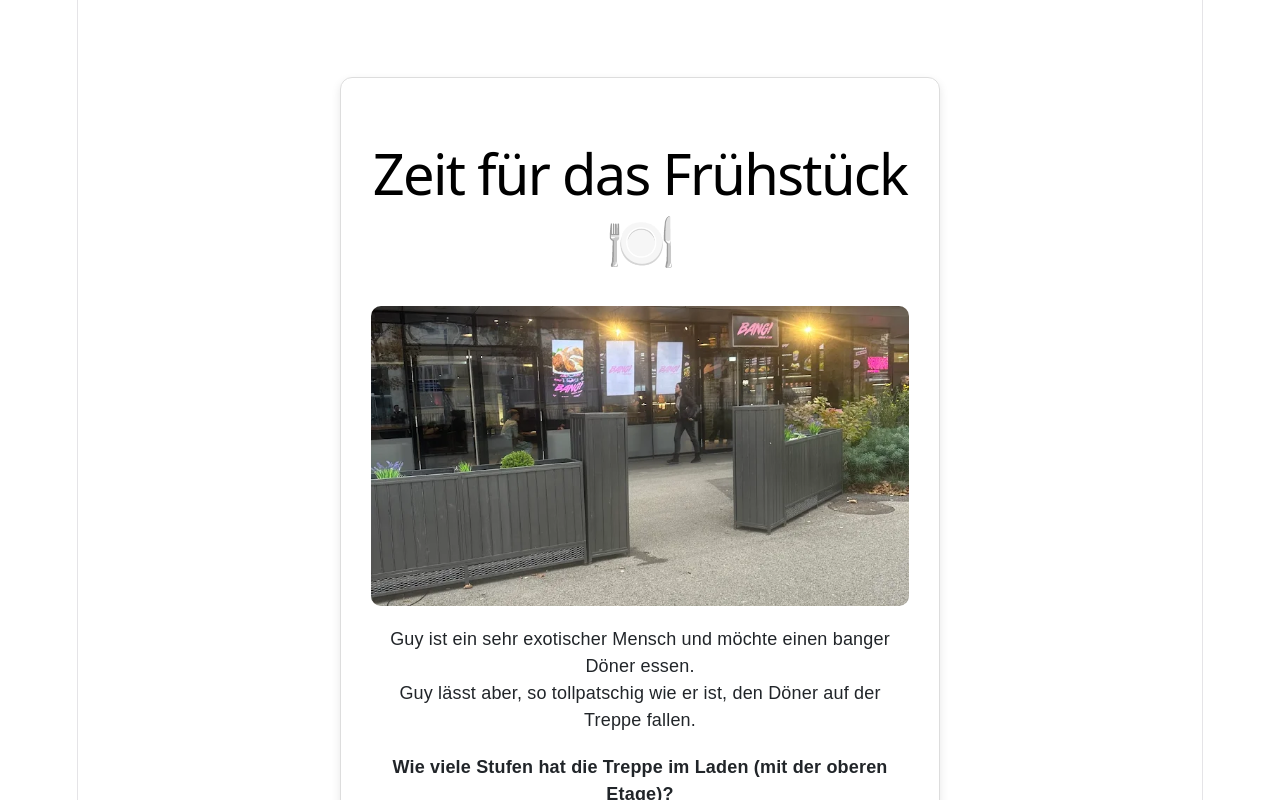
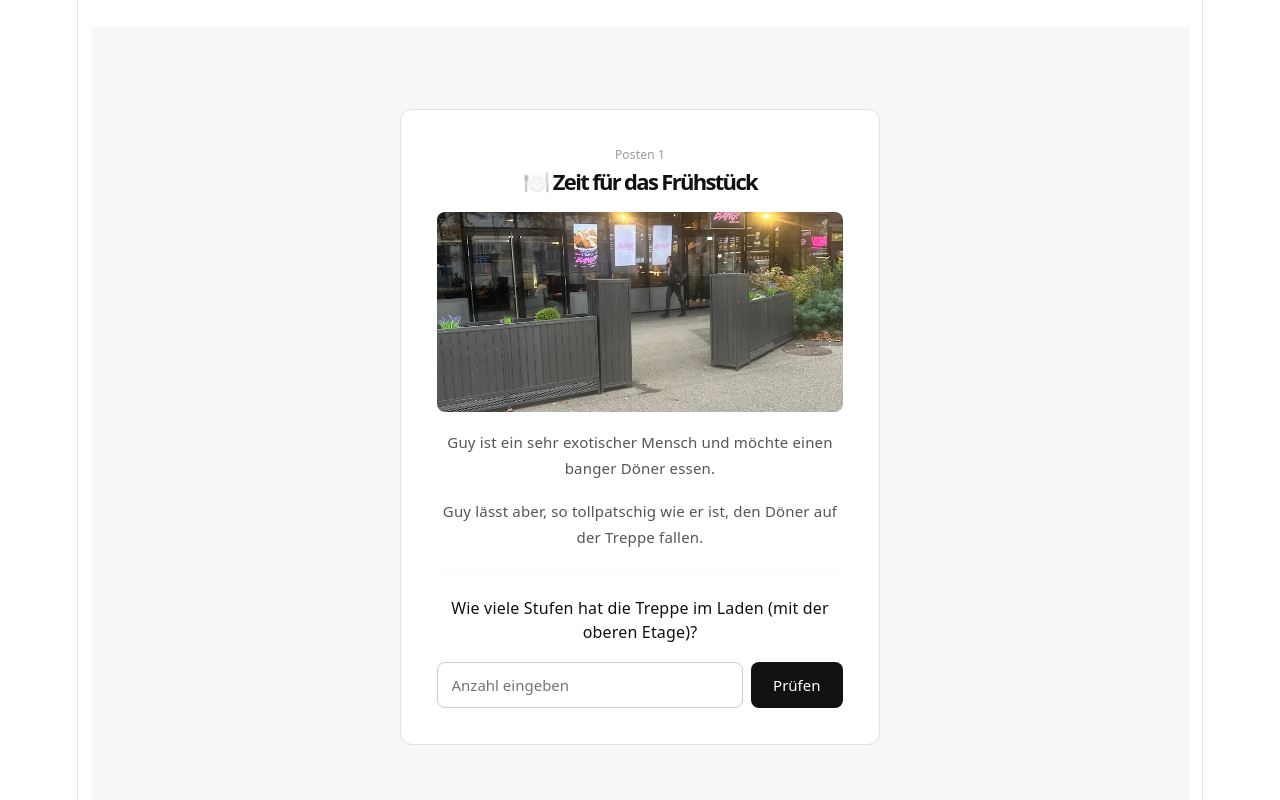
Before and after one commit to GuyNeeman/FoxTrailBBW, a React (Vite) app: page /#/ in a window 1280 px wide. Shown: the top 800 px of the page. Built offline with nearby package versions, Linux system fonts and the light colour scheme.

Commit message:
fix: Fix hashrouter and make everything look the same

```diff
--- a/src/main.jsx
+++ b/src/main.jsx
@@ -1,12 +1,6 @@
-import React from "react";
 import ReactDOM from "react-dom/client";
-import { HashRouter } from "react-router-dom";
 import "bootstrap/dist/css/bootstrap.min.css";
 import "./index.css";
 import App from "./App.jsx";
 
-ReactDOM.createRoot(document.getElementById("root")).render(
-    <HashRouter>
-        <App />
-    </HashRouter>
-);
+ReactDOM.createRoot(document.getElementById("root")).render(<App />);
--- a/src/posten/Posten1.jsx
+++ b/src/posten/Posten1.jsx
@@ -1,94 +1,54 @@
 import { useState } from "react";
 import { useNavigate } from "react-router-dom";
-import posten1 from "../assets/posten1.webp"
+import PostenCard from "./PostenCard";
+import { styles as s } from "./postenStyles";
+import posten1Image from "../assets/posten1.webp";
 
 export default function Posten1() {
   const [stufen, setStufen] = useState("");
+  const [feedback, setFeedback] = useState(null);
   const navigate = useNavigate();
 
-    const handleConfirm = () => {
+  const pruefen = () => {
     if (Number(stufen) === 10) {
+      setFeedback("correct");
       navigate("/posten2");
-        } else {
-            alert("Leider falsch. Versuche es erneut!");
+      return;
     }
+    setFeedback("wrong");
   };
 
   return (
-        <div
-            style={{
-                maxWidth: "600px",
-                margin: "50px auto",
-                padding: "30px",
-                border: "1px solid #ddd",
-                borderRadius: "12px",
-                boxShadow: "0 4px 10px rgba(0,0,0,0.1)",
-                textAlign: "center",
-                fontFamily: "Arial, sans-serif",
-            }}
-        >
-            <h1 style={{ color: "black" }}>Zeit für das Frühstück 🍽️</h1>
-
-            {/* Bild einfügen */}
-            <img
-                src={posten1}
-                alt="Posten 1"
-                style={{
-                    width: "100%",
-                    maxHeight: "300px",
-                    objectFit: "cover",
-                    borderRadius: "10px",
-                    marginBottom: "20px",
-                }}
-            />
-
-            <p>
-                Guy ist ein sehr exotischer Mensch und möchte einen banger Döner
-                essen.
+    <PostenCard label="Posten 1" title="🍽️ Zeit für das Frühstück" image={posten1Image} imageAlt="Posten 1">
+      <p style={s.text}>
+        Guy ist ein sehr exotischer Mensch und möchte einen banger Döner essen.
+      </p>
+      <p style={s.text}>
+        Guy lässt aber, so tollpatschig wie er ist, den Döner auf der Treppe fallen.
       </p>
 
-            <p>
-                Guy lässt aber, so tollpatschig wie er ist, den Döner auf der
-                Treppe fallen.
+      <hr style={s.hr} />
+
+      <p style={s.question}>
+        Wie viele Stufen hat die Treppe im Laden (mit der oberen Etage)?
       </p>
 
-            <label style={{ display: "block", marginTop: "20px" }}>
-                <strong>
-                    Wie viele Stufen hat die Treppe im Laden (mit der oberen Etage)?
-                </strong>
-
+      <div style={s.row}>
         <input
           type="number"
           value={stufen}
           onChange={(e) => setStufen(e.target.value)}
-                    style={{
-                        display: "block",
-                        width: "100%",
-                        marginTop: "10px",
-                        padding: "10px",
-                        fontSize: "16px",
-                        borderRadius: "8px",
-                        border: "1px solid #ccc",
-                        boxSizing: "border-box",
-                    }}
+          onKeyDown={(e) => e.key === "Enter" && pruefen()}
+          placeholder="Anzahl eingeben"
+          style={s.input}
         />
-            </label>
-
-            <button
-                onClick={handleConfirm}
-                style={{
-                    marginTop: "25px",
-                    padding: "12px 30px",
-                    fontSize: "16px",
-                    border: "none",
-                    borderRadius: "8px",
-                    backgroundColor: "#007bff",
-                    color: "white",
-                    cursor: "pointer",
-                }}
-            >
-                Bestätigen
+        <button style={s.btn} onClick={pruefen}>
+          Prüfen
         </button>
       </div>
+
+      {feedback === "wrong" && <p style={s.wrong}>Leider falsch. Versuche es erneut!</p>}
+      {feedback === "correct" && <p style={s.right}>✓ Richtig!</p>}
+    </PostenCard>
   );
 }
--- a/src/posten/Posten2.jsx
+++ b/src/posten/Posten2.jsx
@@ -1,53 +1,53 @@
-import { useState } from 'react'
-import posten2Image from '../assets/posten2.webp'
+import { useState } from "react";
+import { useNavigate } from "react-router-dom";
+import PostenCard from "./PostenCard";
+import { styles as s } from "./postenStyles";
+import posten2Image from "../assets/posten2.webp";
 
 export default function Posten2() {
-  const [antwort, setAntwort] = useState('')
-  const [feedback, setFeedback] = useState('')
+  const [antwort, setAntwort] = useState("");
+  const [feedback, setFeedback] = useState(null);
+  const navigate = useNavigate();
 
-  const pruefeAntwort = () => {
-    const parsed = Number.parseFloat(antwort.replace(',', '.'))
-    const istRichtig = Number.isFinite(parsed) && Math.abs(parsed - 12.3) < 0.0001
+  const pruefen = () => {
+    const parsed = Number.parseFloat(antwort.replace(",", "."));
+    const istRichtig = Number.isFinite(parsed) && Math.abs(parsed - 12.3) < 0.0001;
 
     if (istRichtig) {
-      setFeedback('Richtig! Die Loesung ist 12.3 CHF.')
-      return
+      setFeedback("correct");
+      navigate("/posten3");
+      return;
     }
-
-    setFeedback('Falsch. Versuche es noch einmal.')
-  }
+    setFeedback("wrong");
+  };
 
   return (
-    <div>
-      <h2 style= {{color: 'black'}}>Posten 2</h2>
-
-      <img
-        src={posten2Image}
-        alt="Posten 2"
-        style={{ maxWidth: '320px', width: '100%', height: 'auto' }}
-      />
-
-      <p>
+    <PostenCard label="Posten 2" title="🥤 SPAR-Snack" image={posten2Image} imageAlt="Posten 2">
+      <p style={s.text}>
         Lauf jetzt zum SPAR. Beim SPAR sollst du den Preis von einem normalen Red
         Bull, einem Schoggigipfeli und einer VELO Snus Dose Icy Berry zusammenrechnen.
       </p>
 
-      <div style={{ marginBottom: '12px' }}>
-        <label htmlFor="antwort">Deine Antwort in CHF:</label>
+      <hr style={s.hr} />
+
+      <p style={s.question}>Wie viel kostet das zusammen in CHF?</p>
+
+      <div style={s.row}>
         <input
-          id="antwort"
           type="text"
           value={antwort}
-          onChange={(event) => setAntwort(event.target.value)}
+          onChange={(e) => setAntwort(e.target.value)}
+          onKeyDown={(e) => e.key === "Enter" && pruefen()}
           placeholder="z.B. 10.2"
+          style={s.input}
         />
+        <button style={s.btn} onClick={pruefen}>
+          Prüfen
+        </button>
       </div>
 
-      <button type="button" onClick={pruefeAntwort}>
-        Überpruefen
-      </button>
-
-      {feedback && <p style={{ marginTop: '12px' }}>{feedback}</p>}
-    </div>
-  )
+      {feedback === "wrong" && <p style={s.wrong}>Falsch. Versuche es noch einmal.</p>}
+      {feedback === "correct" && <p style={s.right}>✓ Richtig! Die Lösung ist 12.3 CHF.</p>}
+    </PostenCard>
+  );
 }
--- a/src/posten/Posten3.jsx
+++ b/src/posten/Posten3.jsx
@@ -1,43 +1,51 @@
 import { useState } from "react";
-import manor from "../assets/manor.jpg";
+import { useNavigate } from "react-router-dom";
+import PostenCard from "./PostenCard";
+import { styles as s } from "./postenStyles";
+import manorImage from "../assets/manor.jpg";
 
 export default function Posten3() {
   const [antwort, setAntwort] = useState("");
-    const [meldung, setMeldung] = useState("");
+  const [feedback, setFeedback] = useState(null);
+  const navigate = useNavigate();
 
   const pruefen = () => {
     if (antwort.trim().toLowerCase() === "zitrone") {
-            setMeldung("✅ Richtig!");
+      setFeedback("correct");
       navigate("/posten4");
-        } else {
-            setMeldung("❌ Falsch, versuche es erneut.");
+      return;
     }
+    setFeedback("wrong");
   };
 
   return (
-        <div>
-            <img
-                src={manor}
-                alt="Posten 3"
-                style={{ maxWidth: '320px', width: '100%', height: 'auto' }}
-            />
-            <p>
-                Gehe zum roten Laden, welcher alles verkauft. Gehe zur
-                Parfümabteilung. Nach was riecht das blaue Parfüm der
-                Fussballlegende Ronaldo?
+    <PostenCard label="Posten 3" title="🛍️ Manor-Parfüm" image={manorImage} imageAlt="Posten 3">
+      <p style={s.text}>
+        Gehe zum roten Laden, welcher alles verkauft. Gehe zur Parfümabteilung.
       </p>
 
+      <hr style={s.hr} />
 
+      <p style={s.question}>
+        Nach was riecht das blaue Parfüm der Fussballlegende Ronaldo?
+      </p>
+
+      <div style={s.row}>
         <input
           type="text"
-                placeholder="Antwort eingeben"
           value={antwort}
           onChange={(e) => setAntwort(e.target.value)}
+          onKeyDown={(e) => e.key === "Enter" && pruefen()}
+          placeholder="Antwort eingeben"
+          style={s.input}
         />
+        <button style={s.btn} onClick={pruefen}>
+          Prüfen
+        </button>
+      </div>
 
-            <button onClick={pruefen}>Prüfen</button>
-
-            {meldung && <p>{meldung}</p>}
-        </div>
+      {feedback === "wrong" && <p style={s.wrong}>❌ Falsch, versuche es erneut.</p>}
+      {feedback === "correct" && <p style={s.right}>✅ Richtig!</p>}
+    </PostenCard>
   );
 }
--- a/src/posten/Posten4.jsx
+++ b/src/posten/Posten4.jsx
@@ -1,163 +1,69 @@
 import { useState } from "react";
+import { useNavigate } from "react-router-dom";
+import PostenCard from "./PostenCard";
+import { styles as s } from "./postenStyles";
 
 const CORRECT_ANSWER = 4;
+const BILD =
+  "https://media2.homegate.ch/listings/v2/mib/4002342433/image/41bf62244918dd5811d6dfcc87daf45e.jpg";
 
-// Bild hier einfügen (URL oder importiertes Bild):
-const BILD = "https://media2.homegate.ch/listings/v2/mib/4002342433/image/41bf62244918dd5811d6dfcc87daf45e.jpg"; // z.B. "/bilder/ubs-winterthur.jpg" oder import bild from "./ubs.jpg"
-
-export default function FoxtrailPosten4() {
+export default function Posten4() {
   const [input, setInput] = useState("");
   const [attempts, setAttempts] = useState(0);
   const [feedback, setFeedback] = useState(null);
-    const [solved, setSolved] = useState(false);
+  const navigate = useNavigate();
 
-    function checkAnswer() {
+  const pruefen = () => {
     const val = parseInt(input, 10);
-        if (isNaN(val)) { setFeedback("empty"); return; }
+    if (isNaN(val)) {
+      setFeedback("empty");
+      return;
+    }
     if (val === CORRECT_ANSWER) {
       setFeedback("correct");
-            setTimeout(() => setSolved(true), 1000);
+      navigate("/posten5");
       return;
     }
     setAttempts((a) => a + 1);
     setFeedback(val < CORRECT_ANSWER ? "low" : "high");
-    }
-
-    function goNext() {
-        window.location.href = "FoxTrailBBW/posten5"; // Link anpassen
-    }
-
-    if (solved) {
-        return (
-            <div style={s.page}>
-                <div style={s.box}>
-                    <p style={s.emoji}>✅</p>
-                    <h2 style={s.title}>Richtig!</h2>
-                    <p style={s.text}>Guy hebt sein Geld ab und macht sich auf den Weg zum nächsten Posten.</p>
-                    <button style={s.btn} onClick={goNext}>Weiter zu Posten 5 →</button>
-                </div>
-            </div>
-        );
-    }
+  };
 
   return (
-        <div style={s.page}>
-            <div style={s.box}>
-                <p style={s.label}>Posten 4</p>
-                <h1 style={s.title}>🏦 UBS Winterthur</h1>
-
-                {/* Bild */}
-                {BILD ? (
-                    <img src={BILD} alt="UBS Winterthur" style={s.img} />
-                ) : (
-                    <div style={s.imgPlaceholder}>
-                        <span style={s.imgPlaceholderText}></span>
-                    </div>
-                )}
-
+    <PostenCard label="Posten 4" title="🏦 UBS Winterthur" image={BILD} imageAlt="UBS Winterthur">
       <p style={s.text}>
-                    Nach dem langen Morgen merkt Guy, dass er kein Bargeld mehr hat.
-                    Er geht zur UBS-Filiale an der Stadthausstrasse
+        Nach dem langen Morgen merkt Guy, dass er kein Bargeld mehr hat. Er geht
+        zur UBS-Filiale an der Stadthausstrasse.
       </p>
 
       <hr style={s.hr} />
 
-                <p style={s.question}>
-                    Wie viele Bancomaten stehen Guy bei der UBS zur Verfügung?
-                </p>
+      <p style={s.question}>Wie viele Bancomaten stehen Guy bei der UBS zur Verfügung?</p>
 
       <div style={s.row}>
         <input
           type="number"
           value={input}
           onChange={(e) => setInput(e.target.value)}
-                        onKeyDown={(e) => e.key === "Enter" && checkAnswer()}
+          onKeyDown={(e) => e.key === "Enter" && pruefen()}
           placeholder="Anzahl eingeben"
           style={s.input}
         />
-                    <button style={s.btn} onClick={checkAnswer}>Prüfen</button>
+        <button style={s.btn} onClick={pruefen}>
+          Prüfen
+        </button>
       </div>
 
       {feedback === "empty" && <p style={s.wrong}>Bitte eine Zahl eingeben.</p>}
-                {feedback === "low"   && <p style={s.wrong}>Zu wenig – es sind mehr.</p>}
-                {feedback === "high"  && <p style={s.wrong}>Zu viele – es sind weniger.</p>}
+      {feedback === "low" && <p style={s.wrong}>Zu wenig – es sind mehr.</p>}
+      {feedback === "high" && <p style={s.wrong}>Zu viele – es sind weniger.</p>}
       {feedback === "correct" && <p style={s.right}>✓ Richtig!</p>}
 
       {attempts >= 2 && (
         <p style={s.hint}>
-                        💡 Tipp: Schau auf der UBS-Website beim Standort nach – alle Gerätetypen sind dort aufgelistet.
+          💡 Tipp: Schau auf der UBS-Website beim Standort nach – alle Gerätetypen sind
+          dort aufgelistet.
         </p>
       )}
-            </div>
-        </div>
+    </PostenCard>
   );
 }
-
-const s = {
-    page: {
-        minHeight: "100vh",
-        display: "flex",
-        alignItems: "center",
-        justifyContent: "center",
-        padding: "1.5rem",
-        fontFamily: "system-ui, sans-serif",
-        background: "#f7f7f7",
-    },
-    box: {
-        background: "#fff",
-        border: "1px solid #e0e0e0",
-        borderRadius: 12,
-        padding: "2rem",
-        maxWidth: 480,
-        width: "100%",
-    },
-    label:   { fontSize: 12, color: "#999", marginBottom: 4 },
-    emoji:   { fontSize: 40, marginBottom: "0.5rem" },
-    title:   { fontSize: 22, fontWeight: 600, color: "#111", margin: "0 0 1rem" },
-    img: {
-        width: "100%",
-        height: 200,
-        objectFit: "cover",
-        borderRadius: 8,
-        marginBottom: "1rem",
-    },
-    imgPlaceholder: {
-        width: "100%",
-        height: 200,
-        background: "#f0f0f0",
-        border: "2px dashed #ccc",
-        borderRadius: 8,
-        display: "flex",
-        alignItems: "center",
-        justifyContent: "center",
-        marginBottom: "1rem",
-        textAlign: "center",
-    },
-    imgPlaceholderText: { fontSize: 14, color: "#999", lineHeight: 1.8 },
-    text:    { fontSize: 15, color: "#555", lineHeight: 1.7, margin: "0 0 1rem" },
-    hr:      { border: "none", borderTop: "1px solid #eee", margin: "1.25rem 0" },
-    question:{ fontSize: 16, fontWeight: 500, color: "#111", marginBottom: "1rem" },
-    row:     { display: "flex", gap: 8 },
-    input: {
-        flex: 1,
-        fontSize: 15,
-        padding: "0.6rem 0.75rem",
-        border: "1px solid #ccc",
-        borderRadius: 8,
-        outline: "none",
-        color: "#111",
-    },
-    btn: {
-        padding: "0.6rem 1.25rem",
-        background: "#111",
-        color: "#fff",
-        border: "none",
-        borderRadius: 8,
-        fontSize: 15,
-        cursor: "pointer",
-        whiteSpace: "nowrap",
-    },
-    wrong: { marginTop: "0.75rem", fontSize: 14, color: "#c0392b" },
-    right: { marginTop: "0.75rem", fontSize: 14, color: "#27ae60", fontWeight: 500 },
-    hint:  { marginTop: "1rem", fontSize: 13, color: "#888", lineHeight: 1.6 },
-};
--- /dev/null
+++ b/src/posten/PostenCard.jsx
@@ -0,0 +1,16 @@
+import { styles } from "./postenStyles";
+
+export default function PostenCard({ label, title, image, imageAlt, children }) {
+  return (
+    <div style={styles.page}>
+      <div style={styles.box}>
+        {label && <p style={styles.label}>{label}</p>}
+        <h1 style={styles.title}>{title}</h1>
+
+        {image && <img src={image} alt={imageAlt} style={styles.img} />}
+
+        {children}
+      </div>
+    </div>
+  );
+}
--- /dev/null
+++ b/src/posten/postenStyles.js
@@ -0,0 +1,54 @@
+export const styles = {
+  page: {
+    minHeight: "100vh",
+    display: "flex",
+    alignItems: "center",
+    justifyContent: "center",
+    padding: "1.5rem",
+    fontFamily: "system-ui, sans-serif",
+    background: "#f7f7f7",
+  },
+  box: {
+    background: "#fff",
+    border: "1px solid #e0e0e0",
+    borderRadius: 12,
+    padding: "2rem",
+    maxWidth: 480,
+    width: "100%",
+  },
+  label: { fontSize: 12, color: "#999", marginBottom: 4 },
+  title: { fontSize: 22, fontWeight: 600, color: "#111", margin: "0 0 1rem" },
+  img: {
+    width: "100%",
+    height: 200,
+    objectFit: "cover",
+    borderRadius: 8,
+    marginBottom: "1rem",
+  },
+  text: { fontSize: 15, color: "#555", lineHeight: 1.7, margin: "0 0 1rem" },
+  hr: { border: "none", borderTop: "1px solid #eee", margin: "1.25rem 0" },
+  question: { fontSize: 16, fontWeight: 500, color: "#111", marginBottom: "1rem" },
+  row: { display: "flex", gap: 8 },
+  input: {
+    flex: 1,
+    fontSize: 15,
+    padding: "0.6rem 0.75rem",
+    border: "1px solid #ccc",
+    borderRadius: 8,
+    outline: "none",
+    color: "#111",
+  },
+  btn: {
+    padding: "0.6rem 1.25rem",
+    background: "#111",
+    color: "#fff",
+    border: "none",
+    borderRadius: 8,
+    fontSize: 15,
+    cursor: "pointer",
+    whiteSpace: "nowrap",
+  },
+  wrong: { marginTop: "0.75rem", fontSize: 14, color: "#c0392b" },
+  right: { marginTop: "0.75rem", fontSize: 14, color: "#27ae60", fontWeight: 500 },
+  hint: { marginTop: "1rem", fontSize: 13, color: "#888", lineHeight: 1.6 },
+};
```
Also changed, not shown: src/App.jsx (+6 -4 lines), src/posten/Posten5.jsx (+8 -1 lines). Lines whose indentation alone changed are shown as unchanged.
